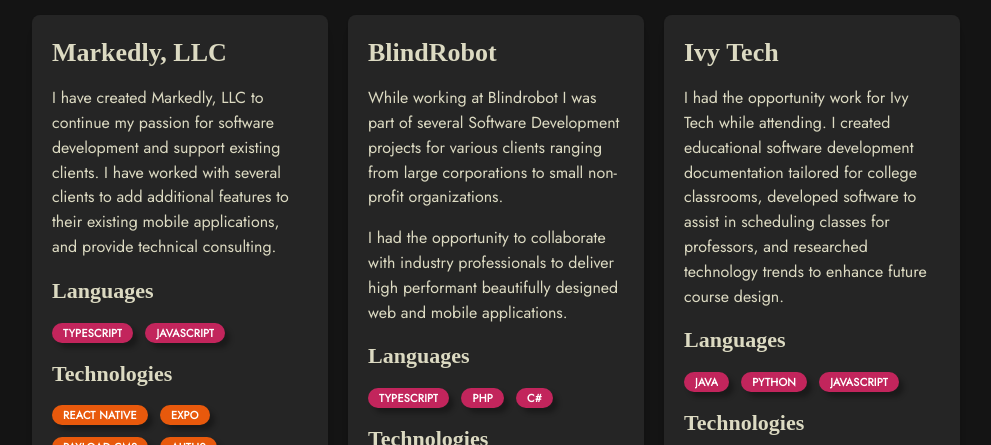
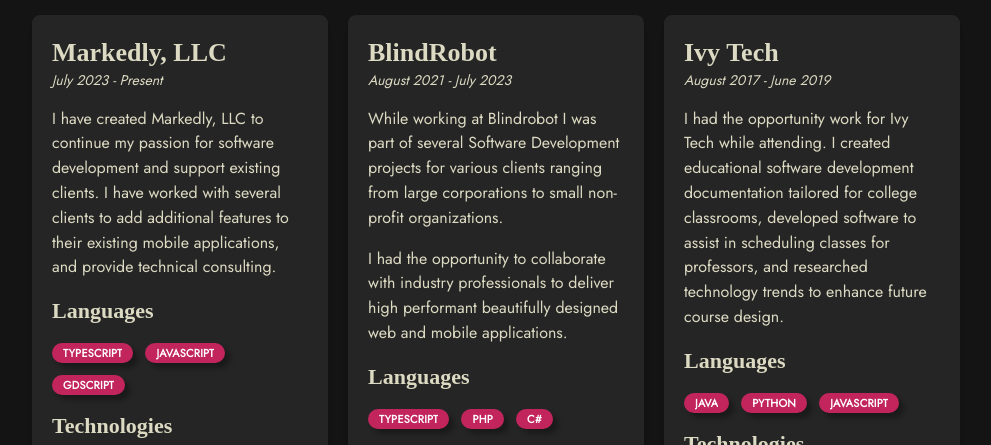
Before and after one commit to maskedmage77/personal-website, a React (Vite) app: page / in a window 1280 px wide. Shown: the part 961-1406 px from the top of the page, without its empty margins (144-1135 px from the left). Built offline with nearby package versions, Linux system fonts and the light colour scheme; a web font is replaced by a local one.

Commit message:
fixed jest issues

```diff
--- a/src/components/Experience/Experience.tsx
+++ b/src/components/Experience/Experience.tsx
@@ -5,14 +5,16 @@
   const experiences = [
     {
       title: 'Markedly, LLC',
+      time: 'July 2023 - Present',
       description: [
         'I have created Markedly, LLC to continue my passion for software development and support existing clients. I have worked with several clients to add additional features to their existing mobile applications, and provide technical consulting.',
       ],
-      languages: ['Typescript', 'Javascript'],
+      languages: ['Typescript', 'Javascript', 'GDScript'],
       technologies: ['React Native', 'Expo', 'Payload CMS', 'Auth0'],
     },
     {
       title: 'BlindRobot',
+      time: 'August 2021 - July 2023',
       description: [
         'While working at Blindrobot I was part of several Software Development projects for various clients ranging from large corporations to small non-profit organizations.',
         'I had the opportunity to collaborate with industry professionals to deliver high performant beautifully designed web and mobile applications.',
@@ -32,6 +34,7 @@
     },
     {
       title: 'Ivy Tech',
+      time: 'August 2017 - June 2019',
       description: [
         'I had the opportunity work for Ivy Tech while attending. I created educational software development documentation tailored for college classrooms, developed software to assist in scheduling classes for professors, and researched technology trends to enhance future course design.',
       ],
@@ -51,14 +54,18 @@
         spacing={{ base: 10, sm: 'lg' }}
         verticalSpacing={{ base: 'md', sm: 'xl' }}
       >
-        {experiences.map((experience) => (
-          <Card shadow="sm" padding="lg" radius="md" className={classes.card}>
+        {experiences.map((experience, index) => (
+          <Card shadow="sm" padding="lg" radius="md" className={classes.card} key={index}>
             <Title className={classes.title} order={2}>
               {experience.title}
             </Title>
 
-            {experience.description.map((item) => (
-              <Text size="md" mt="md" className={classes.text}>
+            <Text className={classes.text} fs="italic" size="sm">
+              {experience.time}
+            </Text>
+
+            {experience.description.map((item, index) => (
+              <Text size="md" mt="md" className={classes.text} key={index}>
                 {item}
               </Text>
             ))}
@@ -68,8 +75,8 @@
             </Title>
 
             <Group gap="sm">
-              {experience.languages.map((language) => (
-                <Badge className={classes.badge}>{language}</Badge>
+              {experience.languages.map((language, index) => (
+                <Badge className={classes.badge} key={index}>{language}</Badge>
               ))}
             </Group>
 
@@ -78,8 +85,8 @@
             </Title>
 
             <Group gap="sm">
-              {experience.technologies.map((technology) => (
-                <Badge color="orange" className={classes.badge}>{technology}</Badge>
+              {experience.technologies.map((technology, index) => (
+                <Badge color="orange" className={classes.badge} key={index}>{technology}</Badge>
               ))}
             </Group>
           </Card>
```
Also changed, not shown: src/components/Experience/Experience.module.css (line endings or trailing spaces), 2 other files (tests, documents, lock files or other folders).
